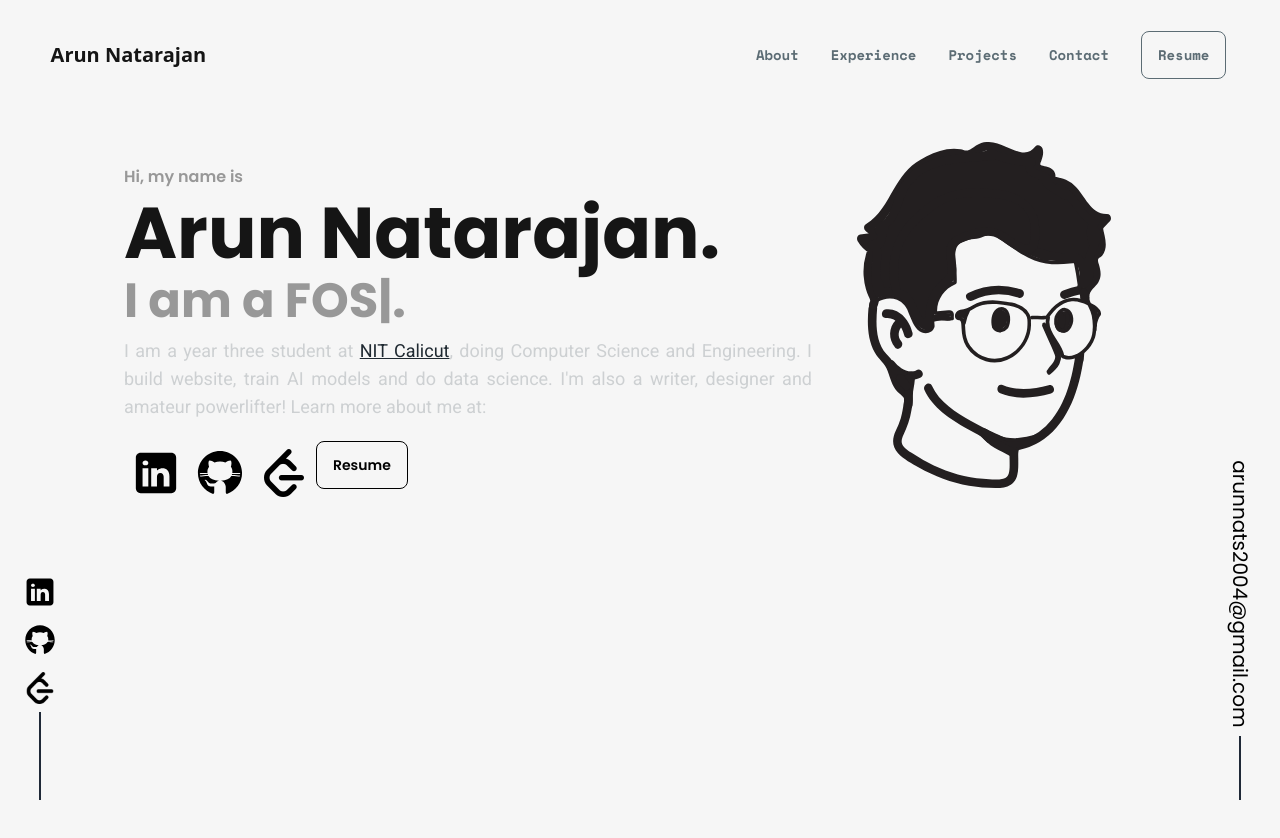
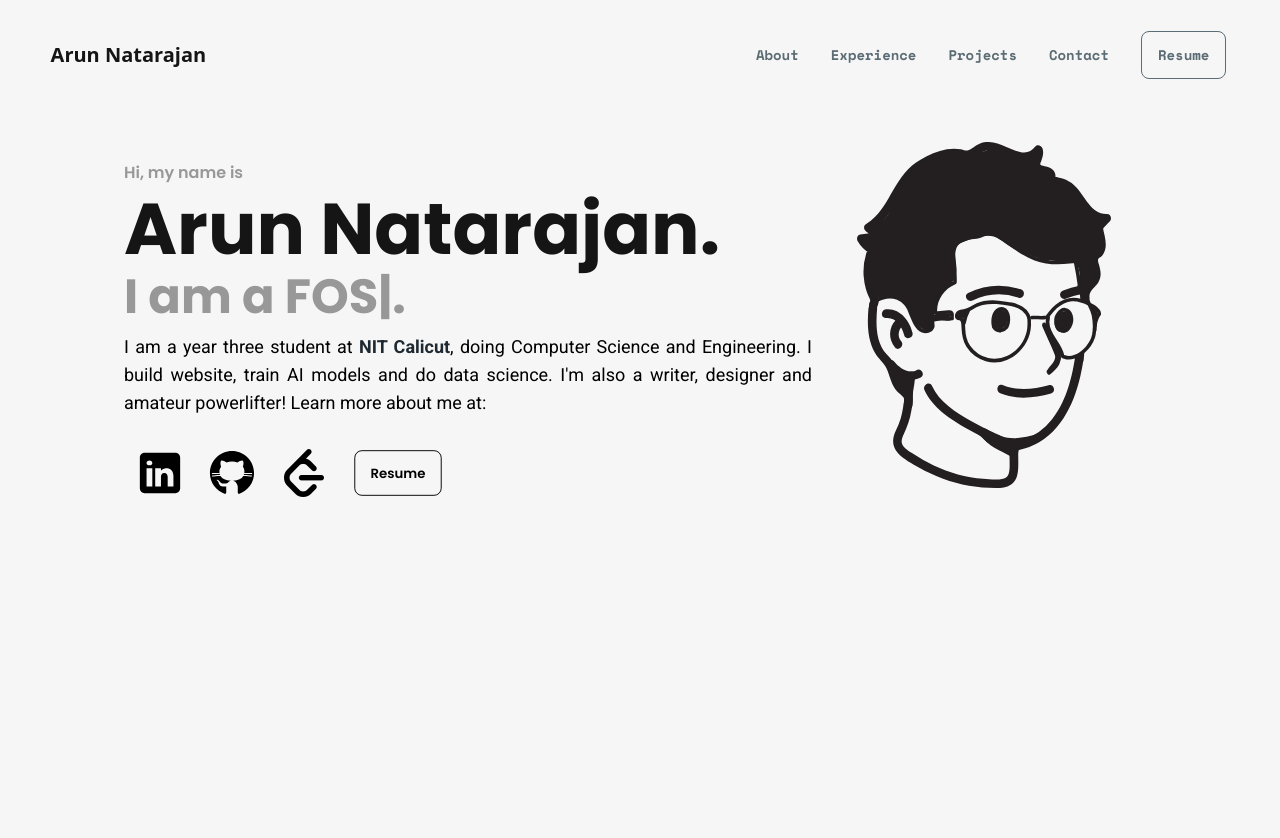
Before and after one commit to arunnats/Arunnats-Portfolio, a React (Vite) app in the folder arunnats.com/: page / in a window 1280 px wide. Shown: the top 838 px of the page. Built offline with nearby package versions, Linux system fonts and the light colour scheme.

Commit message:
added animations

```diff
--- a/arunnats.com/src/components/Email/Email.jsx
+++ b/arunnats.com/src/components/Email/Email.jsx
@@ -1,16 +1,44 @@
-import React from "react";
+import React, { useEffect, useRef } from "react";
+import { gsap } from "gsap";
+import { ScrollTrigger } from "gsap/ScrollTrigger";
+
+gsap.registerPlugin(ScrollTrigger);
 
 const EmailCont = () => {
+	const emailRef = useRef(null);
+
+	useEffect(() => {
+		gsap.fromTo(
+			emailRef.current,
+			{ y: "100%", opacity: 0 },
+			{
+				y: "0%",
+				opacity: 1,
+				scrollTrigger: {
+					trigger: emailRef.current,
+					start: "top 95%", // when the top of the element is at the bottom of the viewport
+					end: "top 55%", // when the top of the element is 80% from the top of the viewport
+					scrub: true, // smooth scrubbing, takes 1 second to "catch up" to the scrollbar
+				},
+				duration: 1,
+				ease: "power2.out",
+			}
+		);
+	}, []);
+
 	return (
-		<div className="w-[5vw] h-screen bg-base-100 flex flex-col justify-end items-center pr-4">
+		<div
+			ref={emailRef}
+			className="w-[5vw] h-screen bg-base-100 flex flex-col justify-end items-center pr-4"
+		>
 			<a
 				className="text-black transform font-poppins rotate-90 text-xl mb-32"
 				href="mailto:arunnats2004@gmail.com"
 			>
 				arunnats2004@gmail.com
 			</a>
-			<div className=" w-full flex justify-center">
-				<div className=" bottom-0 h-[8vh] w-0.5 bg-gray-800 "></div>
+			<div className="w-full flex justify-center">
+				<div className="bottom-0 h-[8vh] w-0.5 bg-gray-800"></div>
 			</div>
 		</div>
 	);
--- a/arunnats.com/src/components/Hero/Hero.jsx
+++ b/arunnats.com/src/components/Hero/Hero.jsx
@@ -1,29 +1,83 @@
-import React from "react";
+import React, { useEffect, useRef } from "react";
 import picture from "../../assets/images/pfp.svg";
 import leetcode from "../../assets/logos/icons8-leetcode.png";
 import linkedin from "../../assets/logos/icons8-linkedin.svg";
 import github from "../../assets/logos/icons8-github.svg";
 import TypedAnimation from "../Typed/Typed";
+import { gsap } from "gsap";
 
 const AboutSection = () => {
+	const hiRef = useRef(null);
+	const nameRef = useRef(null);
+	const typedTextRef = useRef(null);
+	const descriptionRef = useRef(null);
+	const logosRef = useRef([]);
+
+	useEffect(() => {
+		gsap.fromTo(
+			hiRef.current,
+			{ y: 50, opacity: 0 },
+			{ y: 0, opacity: 1, duration: 1, ease: "power2.out", delay: 0.2 }
+		);
+		gsap.fromTo(
+			nameRef.current,
+			{ y: 50, opacity: 0 },
+			{ y: 0, opacity: 1, duration: 1, ease: "power2.out", delay: 0.4 }
+		);
+		gsap.fromTo(
+			typedTextRef.current,
+			{ y: 50, opacity: 0 },
+			{ y: 0, opacity: 1, duration: 1, ease: "power2.out", delay: 0.6 }
+		);
+		gsap.fromTo(
+			descriptionRef.current,
+			{ y: 50, opacity: 0 },
+			{ y: 0, opacity: 1, duration: 1, ease: "power2.out", delay: 0.8 }
+		);
+		gsap.fromTo(
+			logosRef.current,
+			{ y: 50, opacity: 0 },
+			{
+				y: 0,
+				opacity: 1,
+				duration: 1,
+				ease: "power2.out",
+				delay: 0.9,
+				stagger: 0.1,
+			}
+		);
+	}, []);
+
 	return (
 		<div className="flex flex-col md:flex-row items-center p-3 py-6">
 			<div className="w-4/6 2xl:w-2/3 mt-10">
-				<h4 className="2xl:text-3xl text-1xl font-semibold text-primary-content font-poppins text-left mb-2">
+				<h4
+					ref={hiRef}
+					className="2xl:text-3xl text-1xl font-semibold text-primary-content font-poppins text-left mb-2"
+				>
 					Hi, my name is
 				</h4>
-				<h1 className="2xl:text-8xl text-7xl font-poppins font-bold text-left mb-2">
+				<h1
+					ref={nameRef}
+					className="2xl:text-8xl text-7xl font-poppins font-bold text-left mb-2"
+				>
 					{" "}
 					Arun Natarajan.
 				</h1>
-				<h4 className="2xl:text-7xl text-5xl font-bold text-primary-content font-poppins text-left mb-3">
+				<h4
+					ref={typedTextRef}
+					className="2xl:text-7xl text-5xl font-bold text-primary-content font-poppins text-left mb-3"
+				>
 					<TypedAnimation />
 				</h4>
-				<p className="2xl:text-3xl md:text-lg text-accent-content font-roboto text-justify mb-5">
+				<p
+					ref={descriptionRef}
+					className="2xl:text-3xl md:text-lg text-primary font-roboto text-justify mb-5"
+				>
 					I am a year three student at{" "}
 					<a
 						href="https://nitc.ac.in/"
-						className="text-accent underline"
+						className="text-accent font-bold"
 						target="_blank"
 						rel="noopener noreferrer"
 					>
@@ -36,21 +90,39 @@ const AboutSection = () => {
 				<ul className="flex flex-row">
 					<li>
 						<a href="https://www.linkedin.com/in/arunnats/">
-							<img src={linkedin} alt="LinkedIn" className="w-12 h-12 m-2" />
+							<img
+								ref={(el) => (logosRef.current[0] = el)}
+								src={linkedin}
+								alt="LinkedIn"
+								className="w-12 h-12 m-3"
+							/>
 						</a>
 					</li>
 					<li>
 						<a href="https://github.com/ArunNats">
-							<img src={github} alt="GitHub" className="w-12 h-12 m-2" />
+							<img
+								ref={(el) => (logosRef.current[1] = el)}
+								src={github}
+								alt="GitHub"
+								className="w-12 h-12 m-3"
+							/>
 						</a>
 					</li>
 					<li>
 						<a href="https://leetcode.com/u/arunnats2004/">
-							<img src={leetcode} alt="LeetCode" className="w-12 h-12 m-2" />
+							<img
+								ref={(el) => (logosRef.current[2] = el)}
+								src={leetcode}
+								alt="LeetCode"
+								className="w-12 h-12 m-3"
+							/>
 						</a>
 					</li>
-					<li className="justify-center align-center">
-						<button className="btn btn-ghost btn-outline text-primary font-poppins">
+					<li className="m-3 my-auto">
+						<button
+							ref={(el) => (logosRef.current[3] = el)}
+							className="btn btn-ghost btn-outline text-primary font-poppins"
+						>
 							{" "}
 							Resume
 						</button>
--- a/arunnats.com/src/components/Navbar/Navbar.jsx
+++ b/arunnats.com/src/components/Navbar/Navbar.jsx
@@ -1,6 +1,24 @@
-import React from "react";
+import React, { useEffect, useRef } from "react";
+import { gsap } from "gsap";
 
 const Navbar = () => {
+	const logoRef = useRef(null);
+	const menuItemsRef = useRef([]);
+
+	useEffect(() => {
+		gsap.fromTo(
+			logoRef.current,
+			{ y: -30, opacity: 0 },
+			{ y: 0, opacity: 1, duration: 1, ease: "power2.out" }
+		);
+
+		gsap.fromTo(
+			menuItemsRef.current,
+			{ y: -30, opacity: 0 },
+			{ y: 0, opacity: 1, duration: 1, ease: "power2.out", stagger: 0.1 }
+		);
+	}, []);
+
 	return (
 		<div className="navbar bg-base-100 max-h-[70px]">
 			<div className="flex-1">
@@ -9,20 +27,28 @@ const Navbar = () => {
 			<div className="flex-none">
 				<ul className="menu menu-horizontal flex justify-center px-1">
 					<li className="justify-center font-bold text-md text-secondary font-space">
-						<a href="#about">About</a>
+						<a ref={(el) => (menuItemsRef.current[0] = el)} href="#about">
+							About
+						</a>
 					</li>
 					<li className="justify-center font-bold text-md text-secondary font-space">
-						<a href="#experience">Experience</a>
+						<a ref={(el) => (menuItemsRef.current[1] = el)} href="#experience">
+							Experience
+						</a>
 					</li>
 					<li className="justify-center font-bold text-md text-secondary font-space">
-						<a href="#projects">Projects</a>
+						<a ref={(el) => (menuItemsRef.current[2] = el)} href="#projects">
+							Projects
+						</a>
 					</li>
 					<li className="justify-center font-bold text-md text-secondary font-space">
-						<a href="#contact">Contact</a>
+						<a ref={(el) => (menuItemsRef.current[3] = el)} href="#contact">
+							Contact
+						</a>
 					</li>
 					<li className="justify-center font-bold text-md text-secondary font-space">
-						<a href="">
-							<button className="btn  btn-outline btn-md font-bold text-md text-secondary font-space">
+						<a ref={(el) => (menuItemsRef.current[4] = el)} href="">
+							<button className="btn btn-outline btn-md font-bold text-md text-secondary font-space">
 								Resume
 							</button>
 						</a>
--- a/arunnats.com/src/components/Socials/Socials.jsx
+++ b/arunnats.com/src/components/Socials/Socials.jsx
@@ -1,11 +1,39 @@
-import React from "react";
+import React, { useEffect, useRef } from "react";
 import leetcode from "../../assets/logos/icons8-leetcode.png";
 import linkedin from "../../assets/logos/icons8-linkedin.svg";
 import github from "../../assets/logos/icons8-github.svg";
+import { gsap } from "gsap";
+import { ScrollTrigger } from "gsap/ScrollTrigger";
+
+gsap.registerPlugin(ScrollTrigger);
 
 const Socials = () => {
+	const socialsRef = useRef(null);
+
+	useEffect(() => {
+		gsap.fromTo(
+			socialsRef.current,
+			{ y: "100%", opacity: 0 },
+			{
+				y: "0%",
+				opacity: 1,
+				scrollTrigger: {
+					trigger: socialsRef.current,
+					start: "top 95%", // when the top of the element is at the bottom of the viewport
+					end: "top 60%", // when the top of the element is 80% from the top of the viewport
+					scrub: true, // smooth scrubbing, takes 1 second to "catch up" to the scrollbar
+				},
+				duration: 1,
+				ease: "power2.out",
+			}
+		);
+	}, []);
+
 	return (
-		<div className="w-[5vw] h-screen bg-base-100 flex flex-col justify-end items-center pl-4">
+		<div
+			ref={socialsRef}
+			className="w-[5vw] h-screen bg-base-100 flex flex-col justify-end items-center pl-4"
+		>
 			<a href="https://www.linkedin.com/in/arunnats/">
 				<img src={linkedin} alt="LinkedIn" className="w-8 h-8 m-2" />
 			</a>
@@ -15,9 +43,8 @@ const Socials = () => {
 			<a href="https://leetcode.com/u/arunnats2004/">
 				<img src={leetcode} alt="LeetCode" className="w-8 h-8 m-2" />
 			</a>
-
-			<div className=" w-full flex justify-center">
-				<div className=" bottom-0 h-[11vh] w-0.5 bg-gray-800 "></div>
+			<div className="w-full flex justify-center">
+				<div className="bottom-0 h-[11vh] w-0.5 bg-gray-800"></div>
 			</div>
 		</div>
 	);
```
Also changed, not shown: 1 other file (tests, documents, lock files or other folders).
